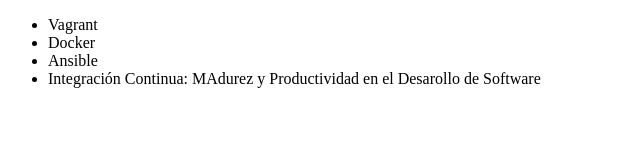
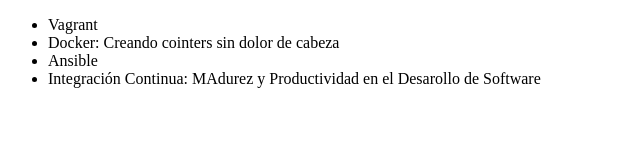
Before and after one commit to Zegalu/alura-git, a plain HTML site: page index.html in a window 1280 px wide. Shown: the whole page, without its empty margins (0-640 px from the left). Drawn offline with Linux system fonts and the light colour scheme.

Commit message:
Corrigiendo el nombre del curso Docker

```diff
--- a/index.html
+++ b/index.html
@@ -7,7 +7,7 @@
 <body>
      <ul>
          <li> Vagrant </li>
-         <li> Docker </li>
+         <li> Docker: Creando cointers sin dolor de cabeza</li>
          <li> Ansible </li>
          <li> Integración Continua: MAdurez y Productividad en el Desarollo de Software</li>
      </ul>
```
